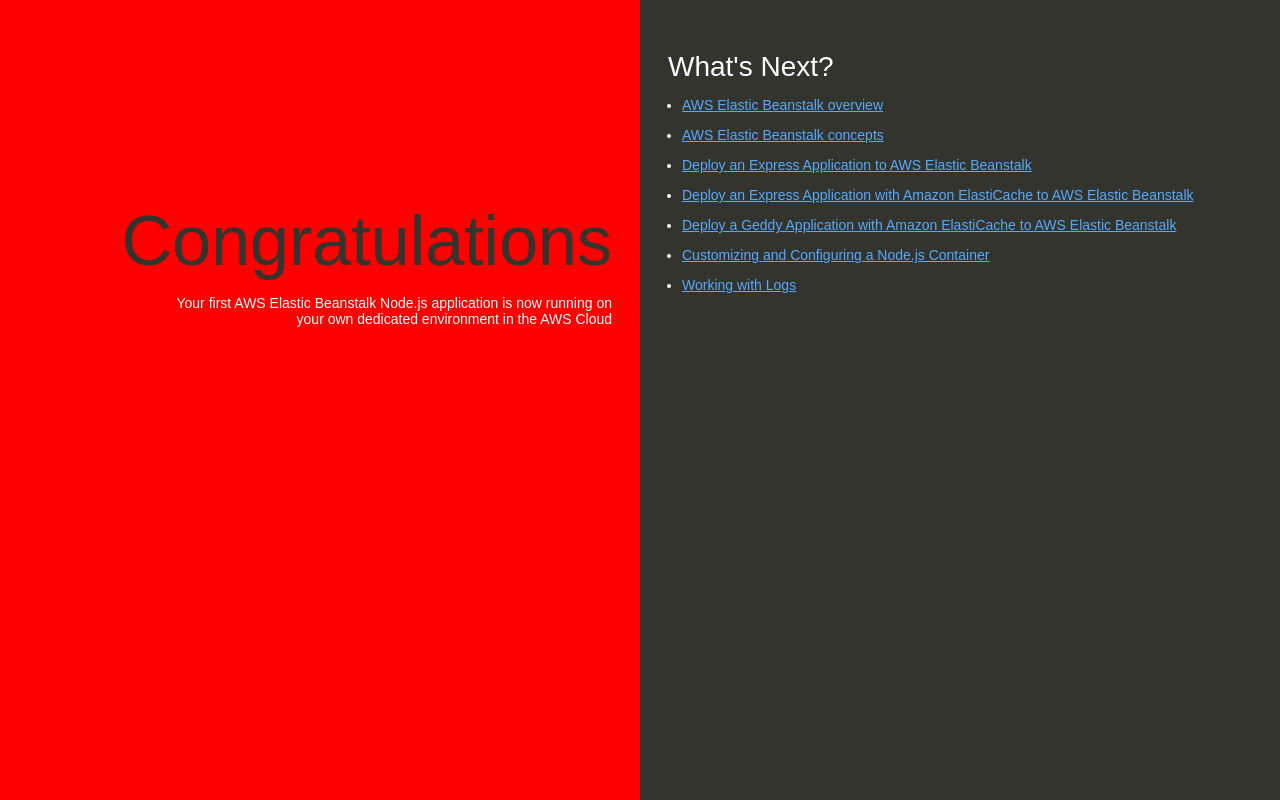
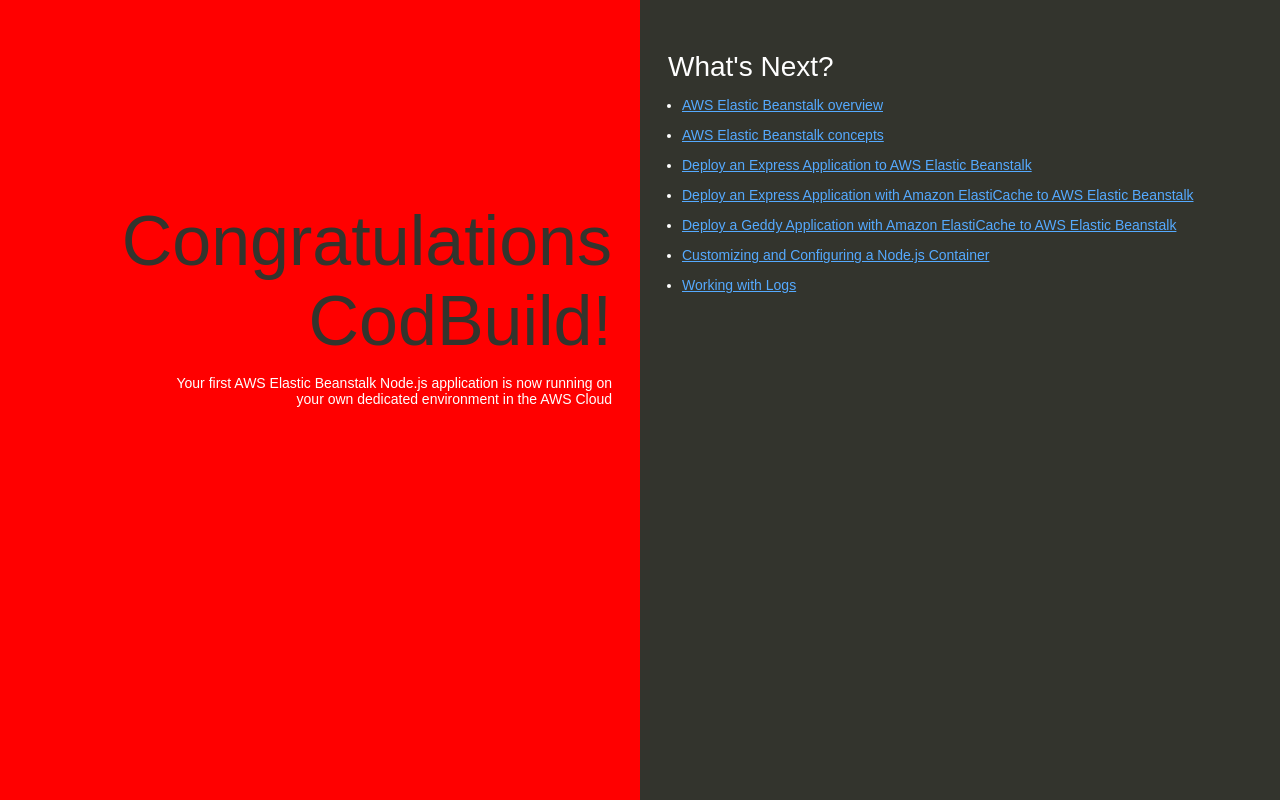
Before and after one commit to ronaldomarino/my-nodejs-app, a website: page index.html in a window 1280 px wide. Drawn offline with Linux system fonts and the light colour scheme.

Commit message:
Update heading to include 'CodBuild'

```diff
--- a/index.html
+++ b/index.html
@@ -74,7 +74,7 @@
   </head>
   <body>
     <div class="textColumn">
-      <h1>Congratulations</h1>
+      <h1>Congratulations CodBuild!</h1>
       <p>Your first AWS Elastic Beanstalk Node.js application is now running on your own dedicated environment in the AWS Cloud</p>
     </div>
     <div class="linksColumn">
```
